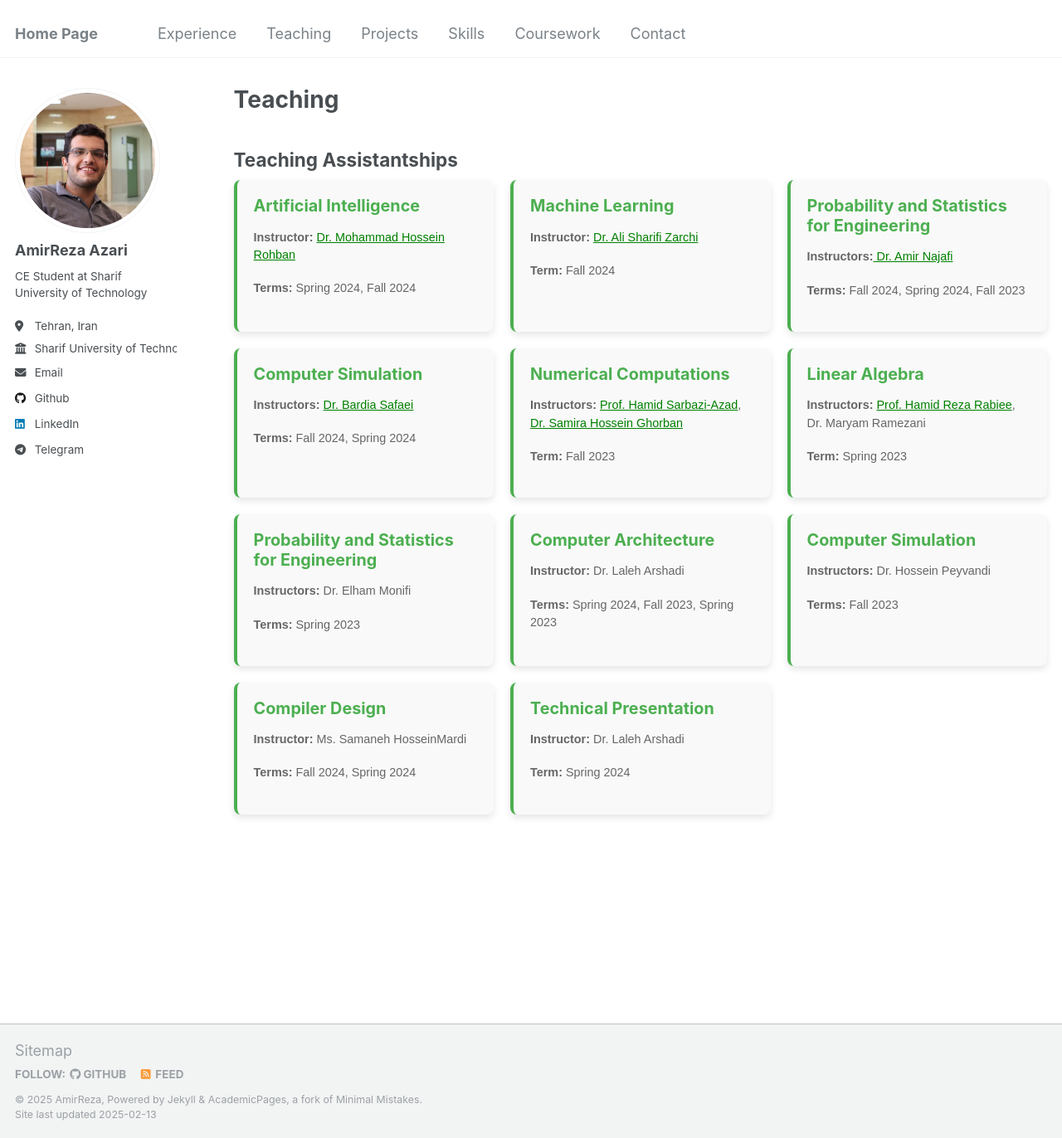
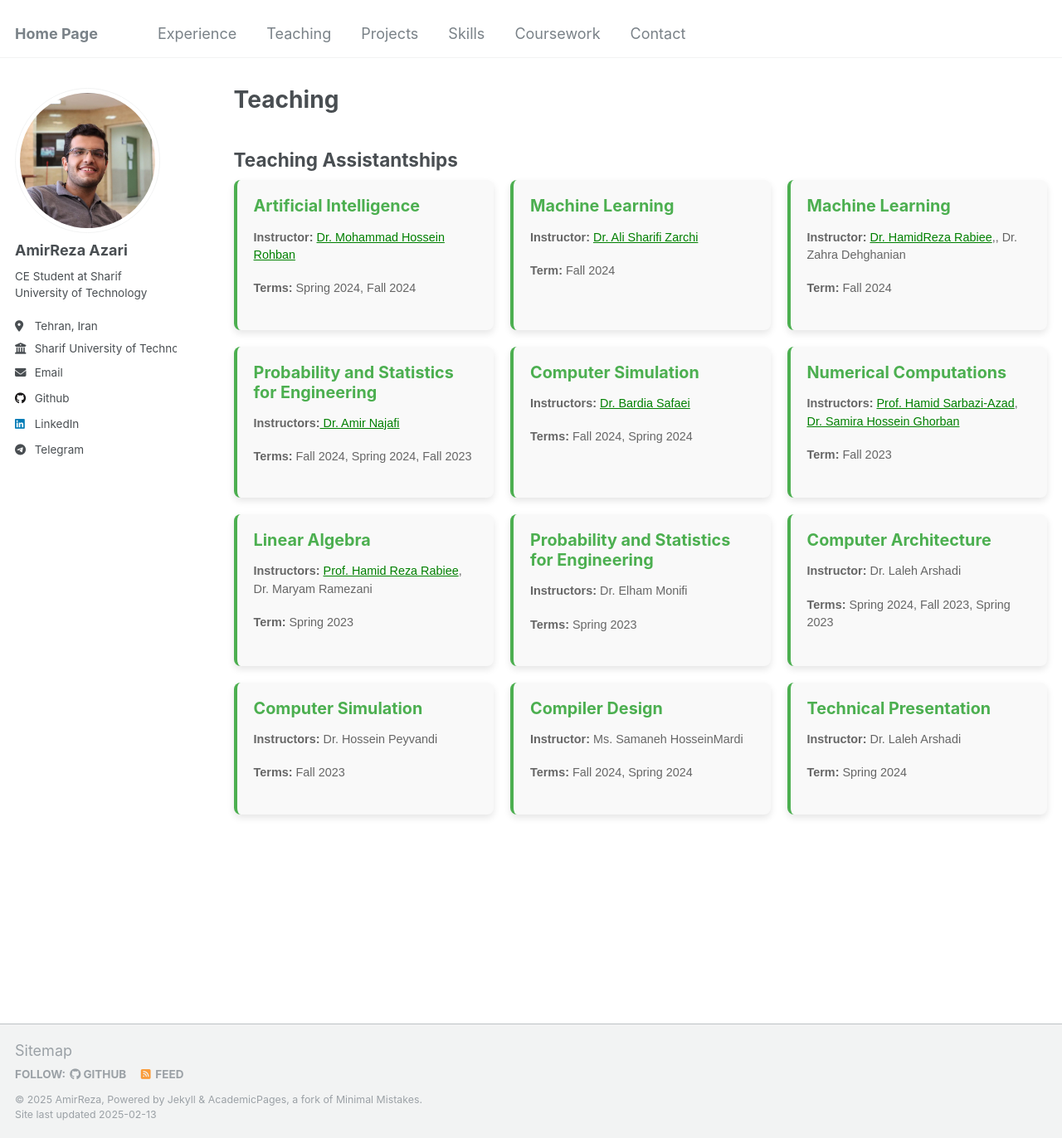
Before and after one commit to Amirreza81/Amirreza81.github.io, a Jekyll site: the page built from _pages/teaching.md, in a window 1280 px wide and 1372 px high. Shown: the whole window at 83% size. Built offline with Jekyll 4.4.1, drawn with Linux system fonts in a browser that asks for light colours.

Commit message:
add new ta

```diff
--- a/_pages/teaching.md
+++ b/_pages/teaching.md
@@ -18,6 +18,12 @@ author_profile: true
   <div class="teach-card">
     <h4>Machine Learning</h4>
     <p class="instructor"><strong>Instructor:</strong> <a href="https://scholar.google.com/citations?user=GbJMZLIAAAAJ&hl=en" style="color: green">Dr. Ali Sharifi Zarchi</a></p>
+    <p class="term"><strong>Term:</strong> Fall 2024</p>
+  </div>
+
+  <div class="teach-card">
+    <h4>Machine Learning</h4>
+    <p class="instructor"><strong>Instructor:</strong> <a href="https://scholar.google.com/citations?hl=en&user=rKDtrNgAAAAJ&view_op=list_works" style="color: green">Dr. HamidReza Rabiee</a>,, Dr. Zahra Dehghanian</p>
     <p class="term"><strong>Term:</strong> Fall 2024</p>
   </div>
 
```
